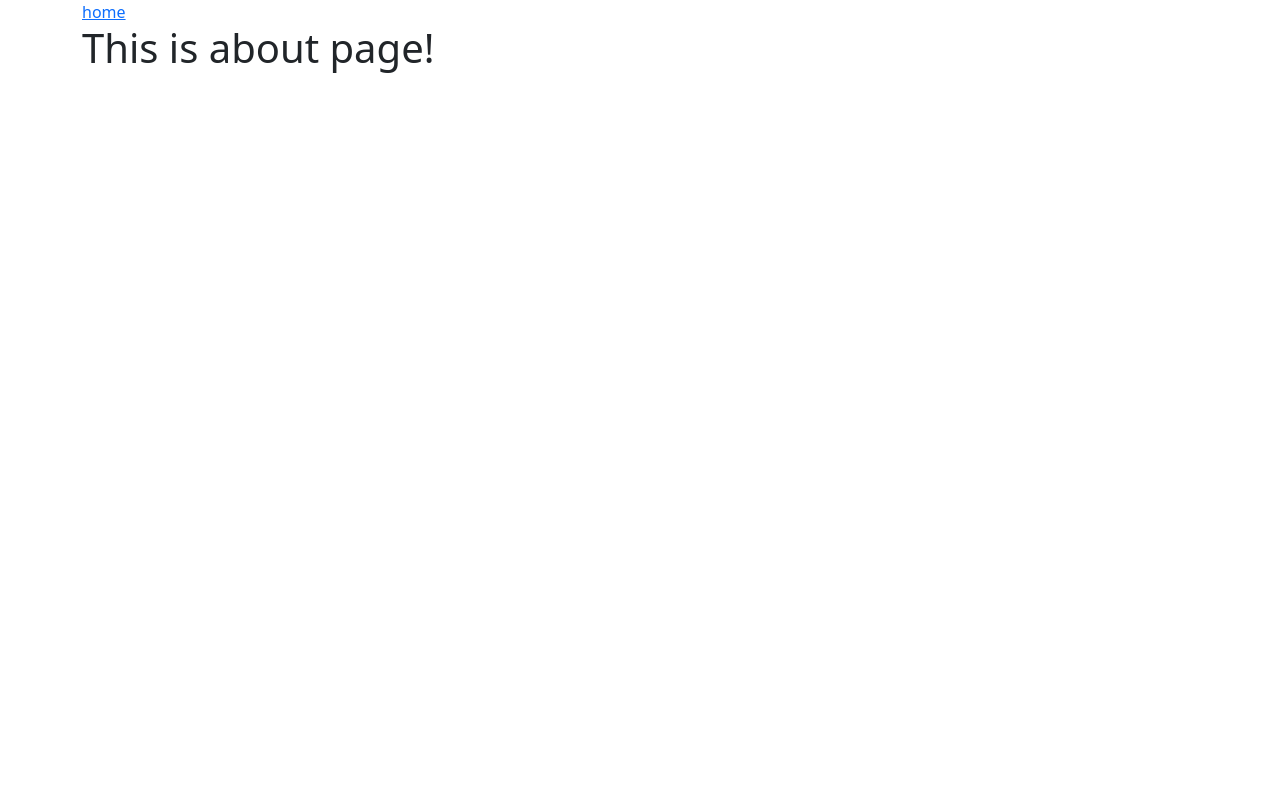
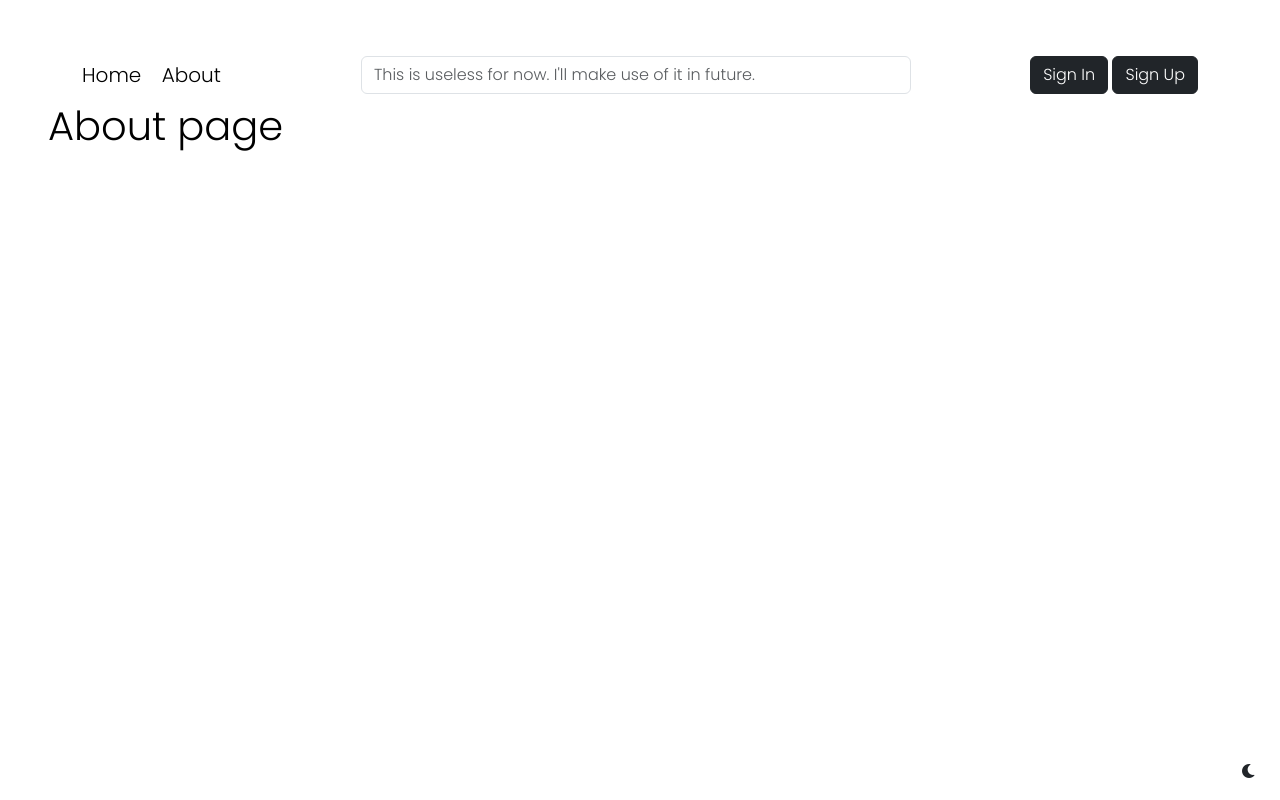
Before and after one commit to lakshaysangwan/blog-frontend, a website: page index.html at #!/about in a window 1280 px wide. Drawn offline with nearby package versions, Linux system fonts and the light colour scheme; some packages are replaced by stand-ins of ours.

Commit message:
Dark Mode base added.

```diff
--- a/app.js
+++ b/app.js
@@ -1,16 +1,33 @@
-var app = angular.module('myApp', ['ngRoute']);
+var app = angular.module("myApp", ["ngRoute"]);
 
-app.config(['$routeProvider', function ($routeProvider) {
+app.config([
+  "$routeProvider",
+  function ($routeProvider) {
     $routeProvider
-        .when('/', {
-            templateUrl: 'pages/home/home.html',
-            controller: 'HomeController'
-        })
-        .when('/about', {
-            templateUrl: 'pages/about/about.html',
-            controller: 'AboutController'
-        })
-        .otherwise({
-            redirectTo: '/'
-        });
-}]);
+      .when("/", {
+        templateUrl: "pages/home/home.html",
+        controller: "HomeController",
+      })
+      .when("/about", {
+        templateUrl: "pages/about/about.html",
+        controller: "AboutController",
+      })
+      .otherwise({
+        redirectTo: "/",
+      });
+  },
+]);
+
+document
+  .getElementById("dark-mode-toggle")
+  .addEventListener("click", function () {
+    document.body.classList.toggle("dark-mode");
+    const icon = this.querySelector("i");
+    if (document.body.classList.contains("dark-mode")) {
+      icon.classList.remove("fa-moon");
+      icon.classList.add("fa-sun");
+    } else {
+      icon.classList.remove("fa-sun");
+      icon.classList.add("fa-moon");
+    }
+  });
--- a/index.html
+++ b/index.html
@@ -2,17 +2,27 @@
 <html ng-app="myApp">
 
 <head>
-    <title>LKshy</title>
+    <title>LKshay</title>
+    <link rel="stylesheet" href="https://cdnjs.cloudflare.com/ajax/libs/font-awesome/6.0.0-beta3/css/all.min.css">
+    <link rel="preconnect" href="https://fonts.googleapis.com">
+    <link rel="preconnect" href="https://fonts.gstatic.com" crossorigin>
+    <link href="https://fonts.googleapis.com/css2?family=Poppins:wght@300&display=swap" rel="stylesheet">
     <link rel="stylesheet" href="node_modules/bootstrap/dist/css/bootstrap.min.css">
     <link rel="stylesheet" href="style.css">
     <script src="node_modules/angular/angular.js"></script>
     <script src="node_modules/angular-route/angular-route.js"></script>
-    <script src="app.js"></script>
+
     <script src="pages/about/about.js"></script>
     <script src="pages/home/home.js"></script>
+
 </head>
 
-<body ng-view>
+<body>
+    <div ng-view></div>
+    <button id="dark-mode-toggle" class="btn">
+        <i class="fas fa-moon"></i>
+    </button>
+    <script src="app.js"></script>
 </body>
 
 </html>
--- a/pages/about/about.html
+++ b/pages/about/about.html
@@ -1,4 +1,25 @@
-<div class="container">
-    <a href="#!/home">home</a>
-    <h1> {{ message }} </h1>
+<div class="m-5">
+  <nav class="navbar">
+    <div class="container">
+      <div class="col col-3">
+        <a class="navbar-brand" href="#!/home">Home</a>
+        <a class="navbar-brand" href="#!/about">About</a>
+      </div>
+      <div class="col col-6 text-center">
+        <form class="d-flex" role="search">
+          <input
+            class="form-control me-2"
+            type="search"
+            placeholder="This is useless for now. I'll make use of it in future."
+            aria-label="Search"
+          />
+        </form>
+      </div>
+      <div class="col col-3 text-end">
+        <button type="button" class="btn btn-dark">Sign In</button>
+        <button type="button" class="btn btn-dark">Sign Up</button>
+      </div>
+    </div>
+  </nav>
+  <h1>About page</h1>
 </div>
--- a/pages/home/home.js
+++ b/pages/home/home.js
@@ -1,3 +1,2 @@
 app.controller('HomeController', function ($scope) {
-    $scope.message = 'Welcome to the home page!';
 });
--- a/style.css
+++ b/style.css
@@ -0,0 +1,52 @@
+:root {
+  /* Color scheme for light mode */
+  --background-color: white;
+  --text-color: black;
+  --navbar-link-color: black;
+  --navbar-link-hover-color: #0056b3; /* Adjust hover color for light mode */
+  --toggle-icon-color: blue;
+
+  /* Transition for smooth color change */
+  --transition-duration: 0.3s;
+}
+
+body.dark-mode {
+  /* Color scheme for dark mode */
+  --background-color: black;
+  --text-color: white;
+  --navbar-link-color: white;
+  --navbar-link-hover-color: #4da6ff; /* Adjust hover color for dark mode */
+  --toggle-icon-color: yellow;
+}
+
+* {
+  font-family: poppins;
+}
+
+body {
+  background-color: var(--background-color);
+  color: var(--text-color);
+  transition: background-color var(--transition-duration),
+    color var(--transition-duration);
+}
+
+#dark-mode-toggle {
+  position: fixed;
+  bottom: 10px;
+  right: 10px;
+}
+
+.navbar-brand {
+  color: var(--navbar-link-color);
+  transition: color var(--transition-duration);
+}
+
+.navbar-brand:hover {
+  color: var(--navbar-link-hover-color);
+  text-decoration: none; /* Optional: removes underline on hover */
+}
+
+.fa-sun {
+  color: var(--toggle-icon-color);
+  transition: color var(--transition-duration);
+}
```
Also changed, not shown: pages/home/home.html (+24 -3 lines).
